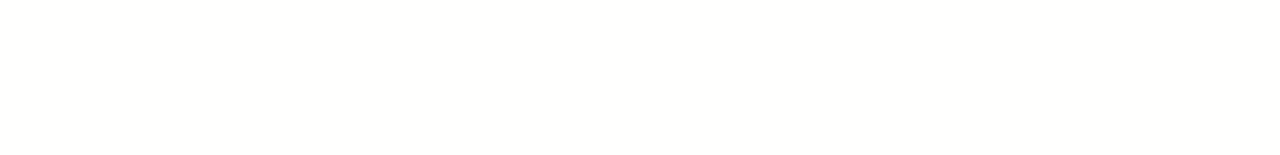
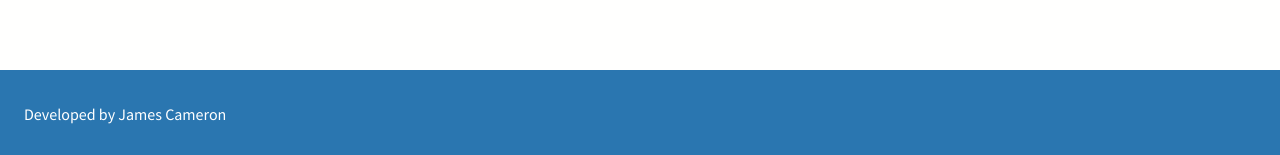
Before and after one commit to desruc/wfd-next-js, a Next.js app: page / in a window 1280 px wide. Shown: the part 1050-1205 px from the top of the page. Before the commit the page ends 1056 px from the top, so only its background shows below. Built offline with nearby package versions, Linux system fonts and the light colour scheme; no server answers.

Commit message:
feat: add footer skeleton

```diff
--- a/pages/_app.tsx
+++ b/pages/_app.tsx
@@ -9,9 +9,10 @@ import { ThemeProvider } from '@material-ui/core/styles';
 import CssBaseline from '@material-ui/core/CssBaseline';
 import Box from '@material-ui/core/Box';
 
+import SnackbarProvider from '~/providers/snackbar';
+
 import Navigation from '~/components/Navigation';
-
-import SnackbarProvider from '~/providers/snackbar';
+import Footer from '~/components/Global/Footer';
 
 import theme from '~/theme';
 
@@ -41,17 +42,19 @@ export default function App(props: AppProps): JSX.Element {
         <CssBaseline />
         <UserProvider user={user}>
           <SnackbarProvider>
+            <Navigation />
             <Box display="flex">
-              <Navigation />
               <Box
                 flexGrow={1}
                 overflow="hidden"
                 paddingTop={8}
                 paddingBottom={7}
+                minHeight="100vh"
               >
                 <Component {...pageProps} />
               </Box>
             </Box>
+            <Footer />
           </SnackbarProvider>
         </UserProvider>
       </ThemeProvider>
--- /dev/null
+++ b/src/components/Global/Footer.tsx
@@ -0,0 +1,46 @@
+import React from 'react';
+import Link from 'next/link';
+
+import { makeStyles } from '@material-ui/core/styles';
+import Container from '@material-ui/core/Container';
+import Typography from '@material-ui/core/Typography';
+
+const useStyles = makeStyles((theme) => ({
+  footer: {
+    marginTop: theme.spacing(8),
+    padding: `${theme.spacing(4)}px 0px`,
+    backgroundColor: theme.palette.primary.dark,
+    color: `${theme.palette.common.white} !important`
+  },
+  link: {
+    color: theme.palette.common.white,
+    textDecoration: 'none',
+    transition: theme.transitions.create(['color'], {
+      easing: theme.transitions.easing.sharp,
+      duration: theme.transitions.duration.leavingScreen
+    }),
+    '&:hover': {
+      color: theme.palette.secondary.main,
+      textDecoration: 'underline'
+    }
+  }
+}));
+
+const Footer: React.FC = () => {
+  const classes = useStyles();
+
+  return (
+    <footer className={classes.footer}>
+      <Container maxWidth="xl">
+        <Typography>
+          Developed by{' '}
+          <Link href="https://www.jmscmrn.com">
+            <a className={classes.link}>James Cameron</a>
+          </Link>
+        </Typography>
+      </Container>
+    </footer>
+  );
+};
+
+export default Footer;
```
